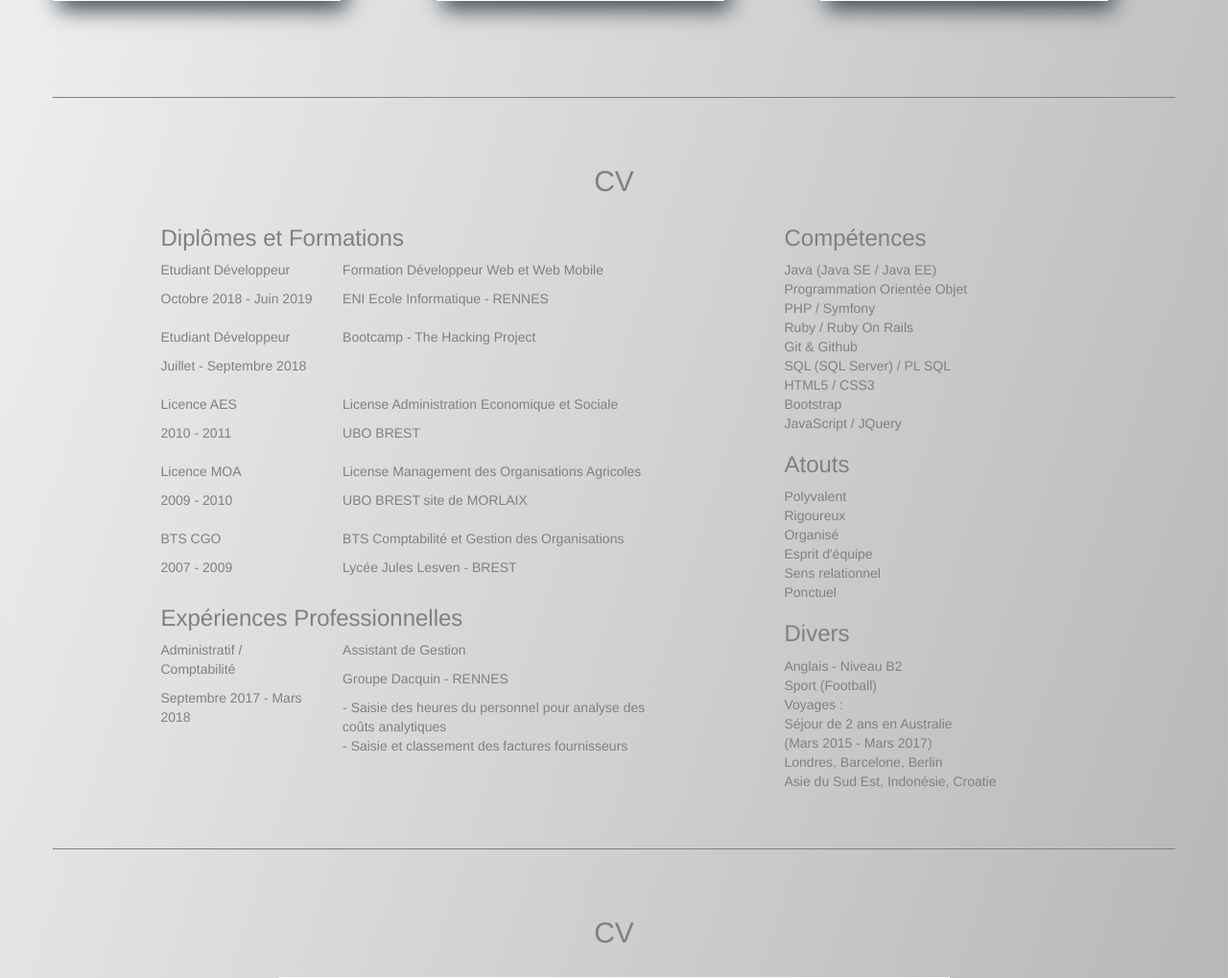
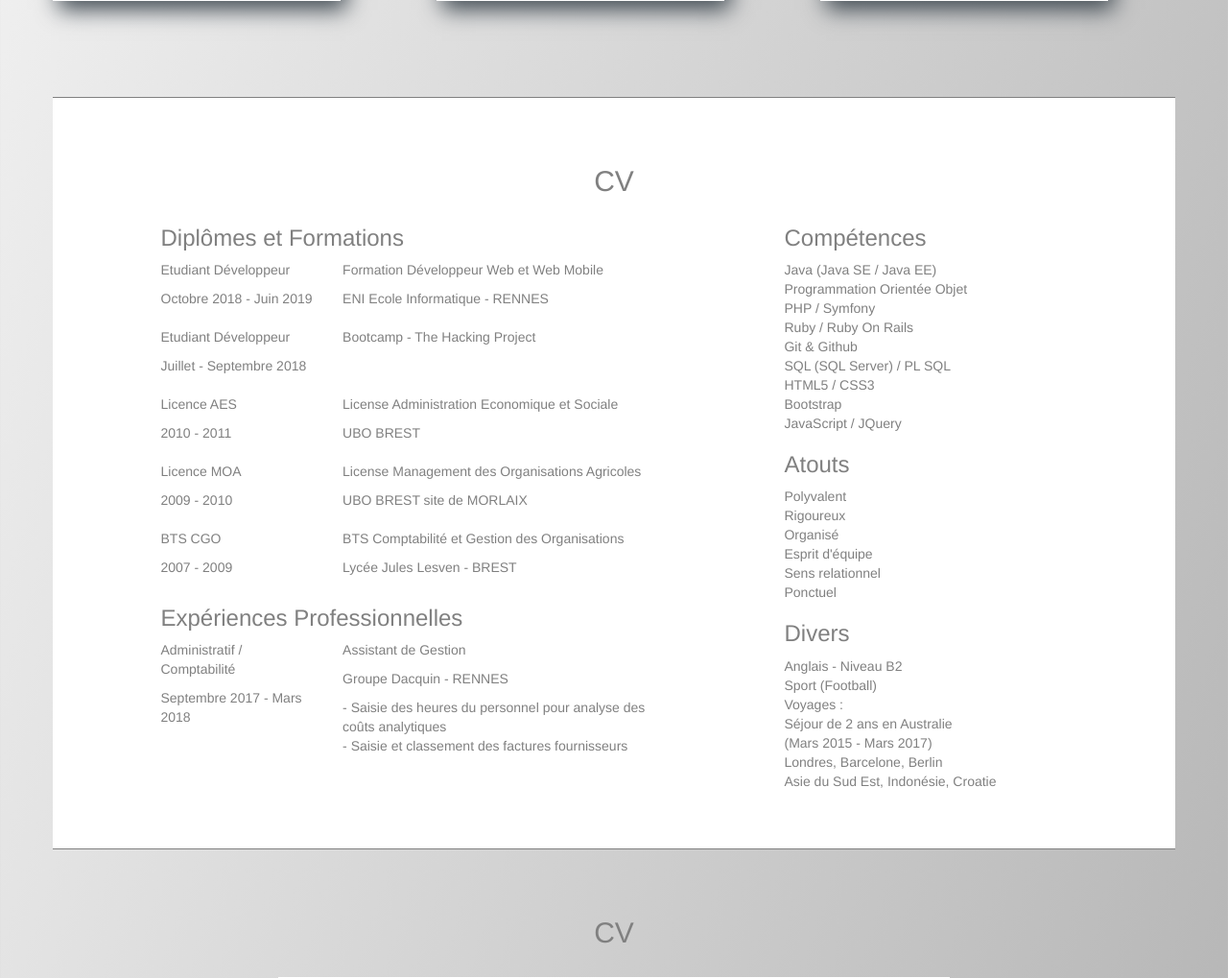
Before and after one commit to RomainSai/portofolio, a PHP site: page /index.html in a window 1280 px wide. Shown: the part 1506-2525 px from the top of the page at 96% size. Run offline with PHP 8.4, Linux system fonts and the light colour scheme; some libraries are stand-ins or nearby versions.

Commit message:
background white sur cv

```diff
--- a/style.css
+++ b/style.css
@@ -287,6 +287,10 @@ img#bg {
 
 }
 
+#resume{
+  background: #fff;
+}
+
 .cvBtn{
 
 }
```
